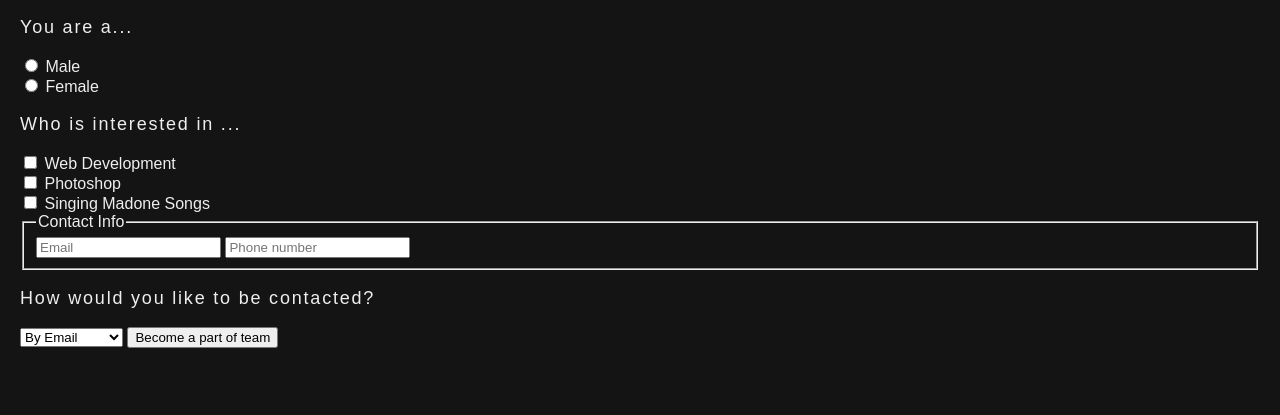
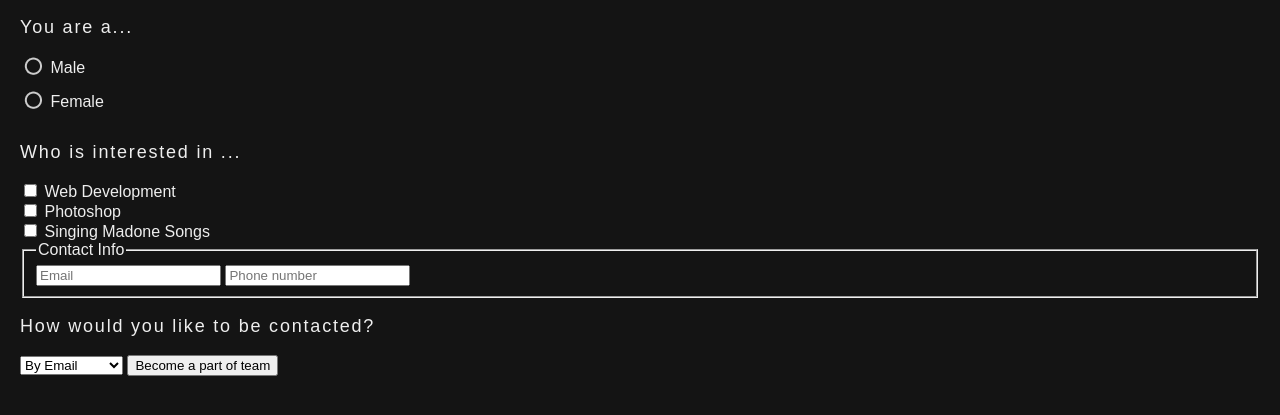
Before and after one commit to AlexandarLazarevic/html5-forms-playlist, a plain HTML site: page index.html in a window 1280 px wide. Shown: the part 197-612 px from the top of the page. Drawn offline with Linux system fonts and the light colour scheme.

Commit message:
lesson 2 - radio box staly

```diff
--- a/index.html
+++ b/index.html
@@ -22,7 +22,7 @@
       <p>You are a...</p>
       <input type="radio" id="male" name="gender" />
       <label for="male">Male</label><br />
-      <input type="radio" id="male" name="gender" />
+      <input type="radio" id="female" name="gender" />
       <label for="female">Female</label>
 
       <!-- Interests -->
--- a/styles.css
+++ b/styles.css
@@ -18,6 +18,26 @@ form p {
   letter-spacing: 0.1em;
 }
 /* 2 - radio box styles */
+input[type="radio"] {
+  opacity: 0;
+  width: 0;
+  margin: 0;
+}
+label[for="male"],
+label[for="female"] {
+  margin-bottom: 10px;
+  display: inline-block;
+  padding-left: 26px;
+  background: url(img/checks.png) no-repeat;
+  background-position: 0 -32px;
+  line-height: 24px;
+  cursor: pointer;
+}
+input:checked + label[for="male"],
+input:checked + label[for="female"] {
+  background-position: 0 0;
+  color: #ce1010;
+}
 
 /* 3 - ceckbox styles */
 
```
Also changed, not shown: img/checks.png (added), img/inputs.png (added), img/select.png (added), img/tick.png (added), 1 other file.
